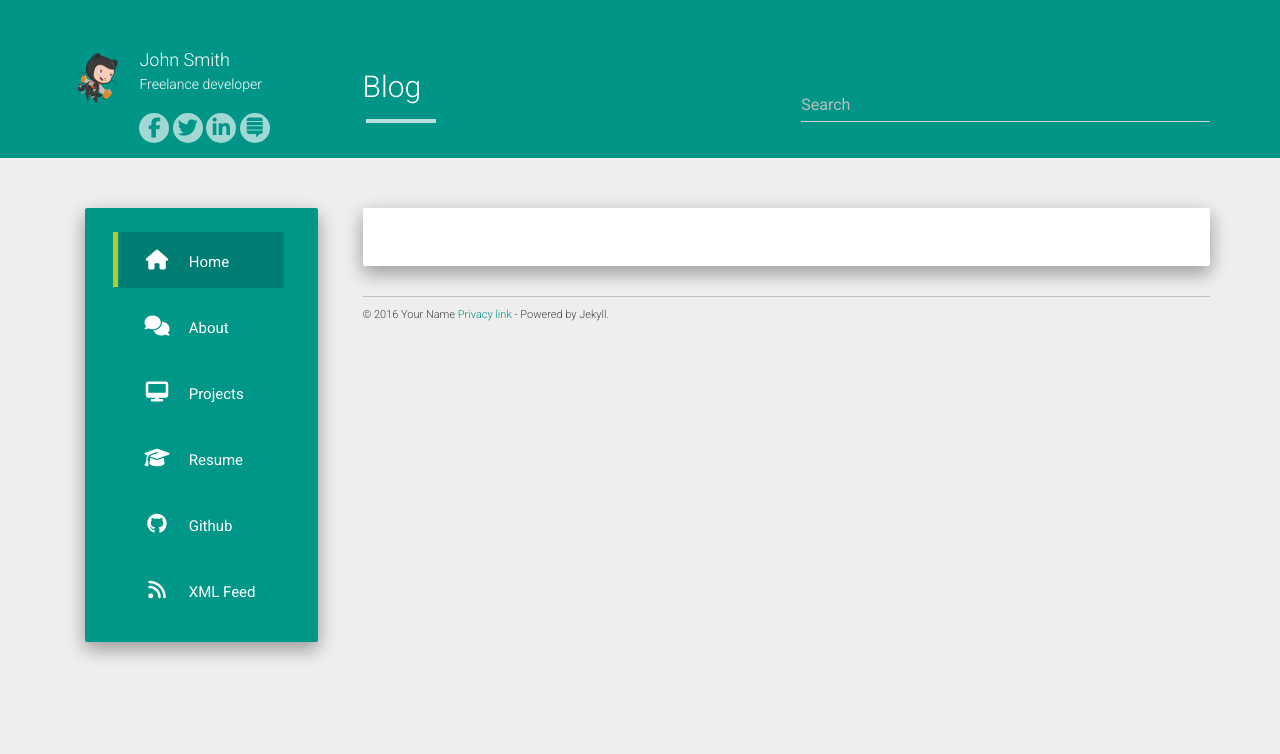
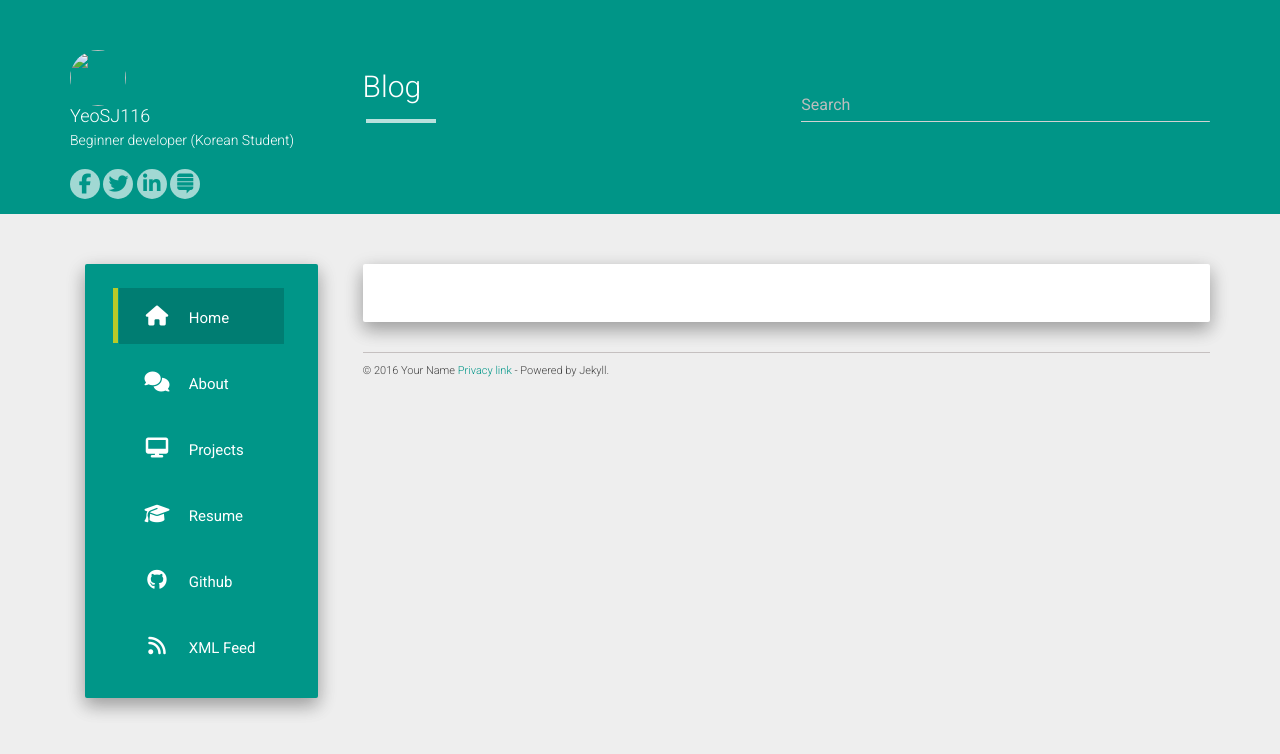
Before and after one commit to YeoSJ116/YeoSJ116.github.io, a Jekyll site: the page built from index.html, in a window 1280 px wide. Shown: the top 754 px of the page. Built offline with Jekyll 4.4.1, drawn with Linux system fonts in a browser that asks for light colours; nearby versions of some CDN libraries; the list of posts is cut into pages by our own code.

Commit message:
Update _config.yml

```diff
--- a/_config.yml
+++ b/_config.yml
@@ -1,17 +1,20 @@
-title: John Smith
-description: My Personal Blog
-author: John Smith
-logo: /hcz-jekyll-blog/static/img/avatar.png
-github: https://github.com/codeasashu
-about: Freelance developer
+title       : YeoSJ116's Blog
+description : My Personal Blog
 
-baseurl: "https://codeasashu.github.io/hcz-jekyll-blog"
-url: "https://codeasashu.github.io/hcz-jekyll-blog"
+author  : YeoSJ116
+logo    :
+github  : https://github.com/YeoSJ116
+about   : Beginner developer (Korean Student)
+locale  : "ko_KR" #ICU Locale
+
+url         : "https://YeoSJ116.github.io/"
+baseurl     : ""
+repository  :
 
 allowsearch: true
 
-disqus_shortname: aboutashu
-google_analytics: UA-72862926-1
+disqus_shortname:
+google_analytics:
 
 share:
   twitter_username: \#
```
